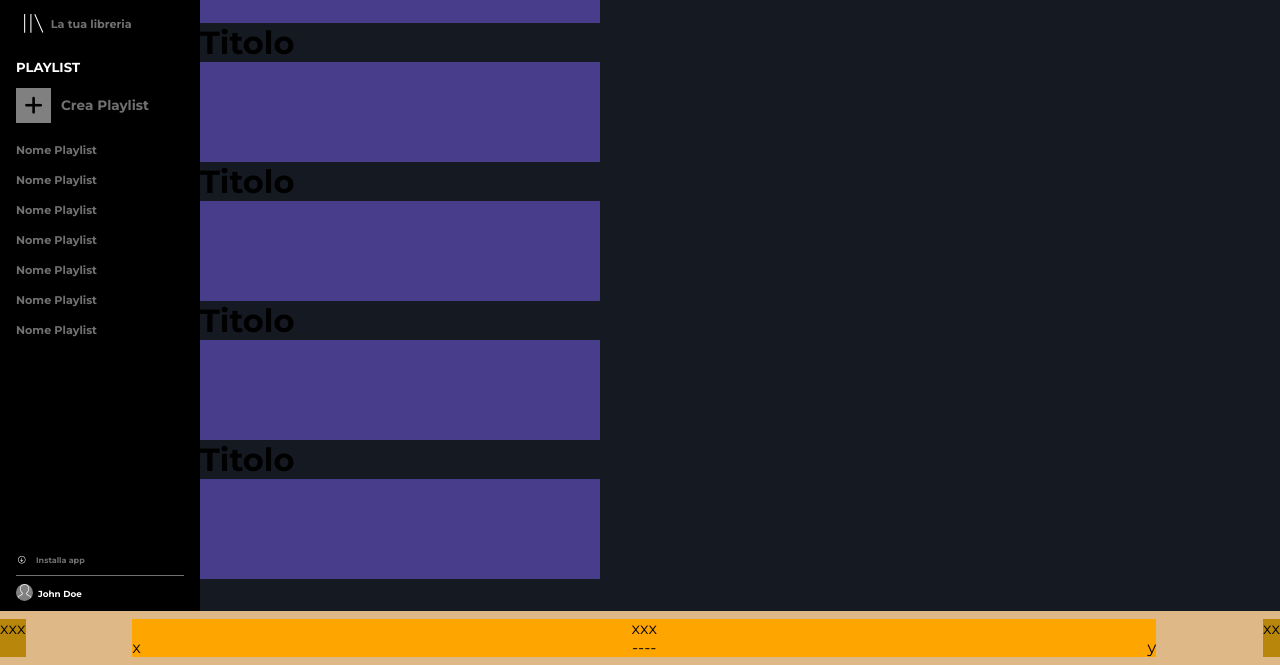
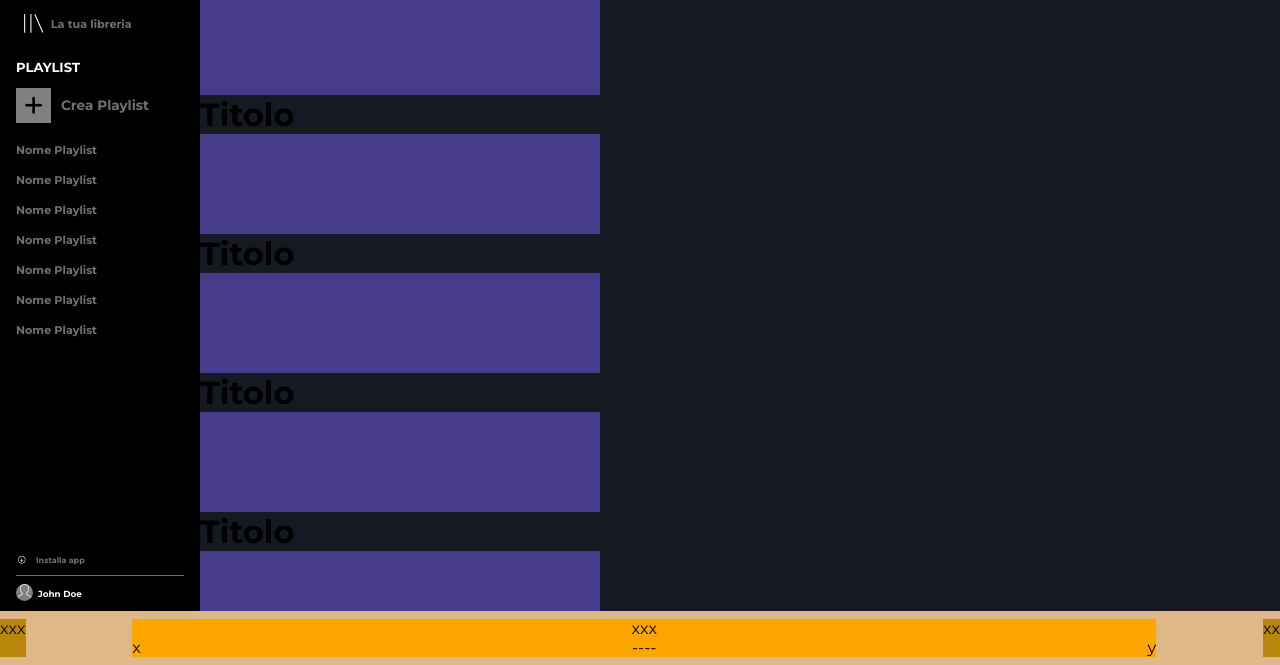
Before and after one commit to silviawolves/html-css-spotifyweb, a plain HTML site: page index.html in a window 1280 px wide. Shown: the part 135-800 px from the top of the page. Drawn offline with Linux system fonts and the light colour scheme.

Commit message:
fixed container + sidebar scroll

```diff
--- a/css/style.css
+++ b/css/style.css
@@ -110,6 +110,11 @@ padding-bottom: 1rem;
 
 .playlist-list {
     overflow: auto;
+    max-height: 300px;
+}
+
+.playlist-list ul {
+    height: 100%;
 }
 
 .playlist-list ul li {
@@ -152,7 +157,6 @@ padding-bottom: 1rem;
     border-radius: 50%;
     margin-right: 5px;
 }
-
 /* ------ END SIDEBAR ------ */
 
 /* ---- TOP NAVIGATION BAR WITH BUTTON ---- */
@@ -201,6 +205,7 @@ padding-bottom: 1rem;
 .main-content {
     background-color: var(--color-primary);
     overflow: auto;
+    padding-top: 4.5rem;
 }
 
 .album-wrapper {
```
Also changed, not shown: index.html (+0 -1 lines).
